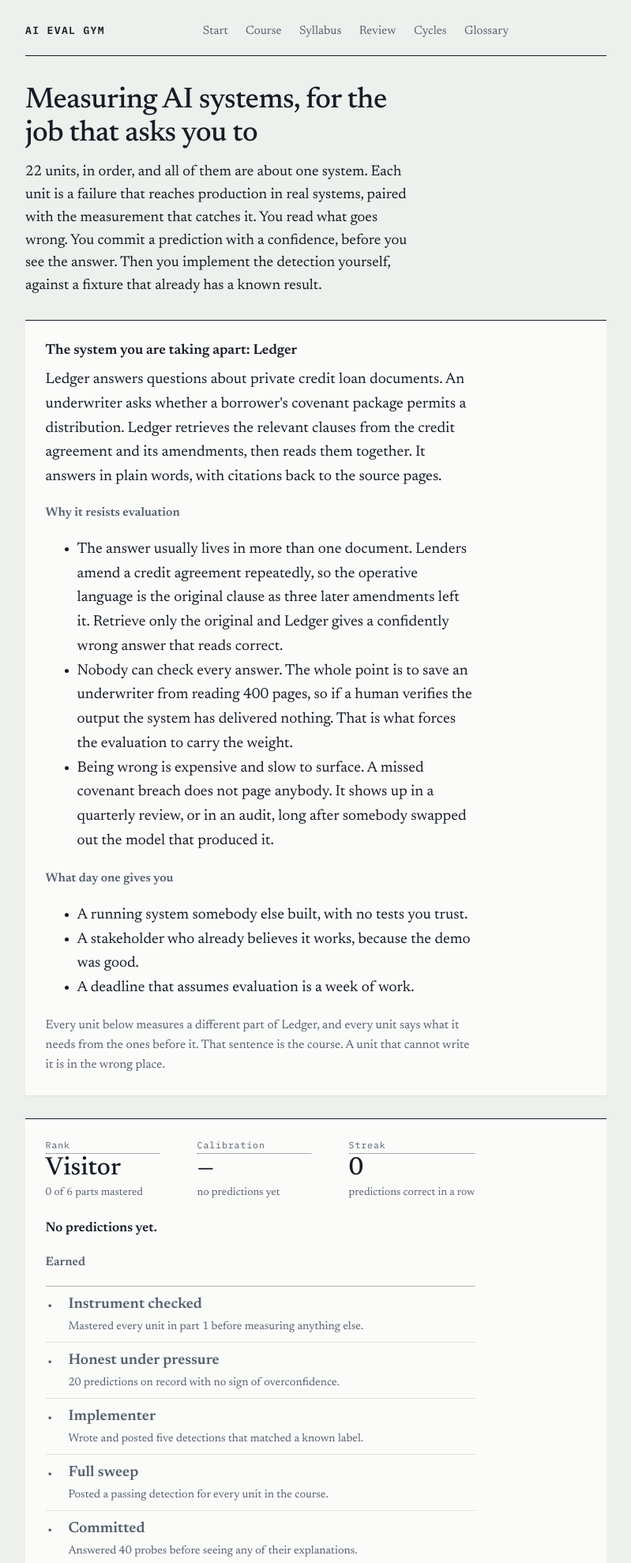
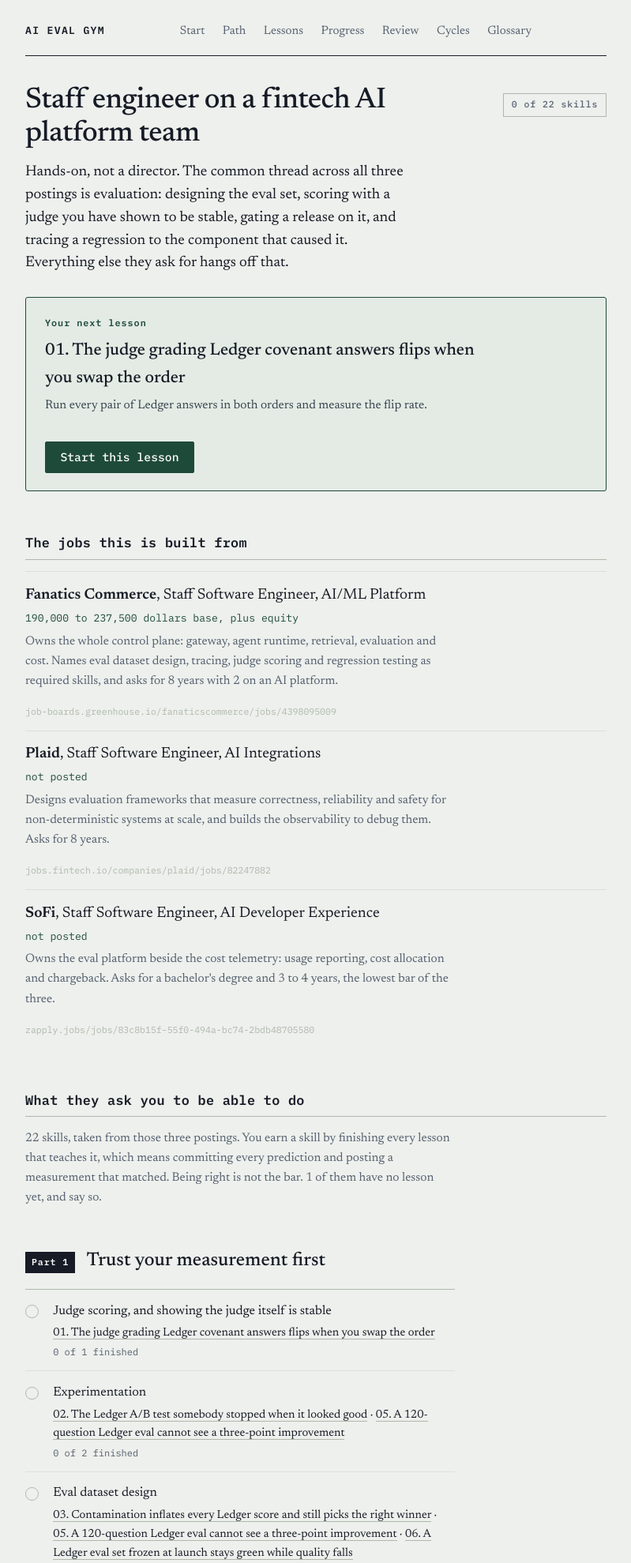
Before and after one commit to lasko44/ai-eval-gym, a FastAPI app: page / in a window 1280 px wide. Shown: the top 1979 px of the page at 79% size, without its empty margins (240-1039 px from the left). Run offline with FastAPI, Linux system fonts and the light colour scheme; some libraries are stand-ins or nearby versions.

Commit message:
feat: the job is the front page, with its skills and your distance from them
The app opened on six parts ordered by system layer. That tells a reader
what to read next and cannot answer the question they opened it with,
which is how far am I from that job.

So the path is the front page. The job first, then the three real
postings it is drawn from with their own bands rather than a blended
average none of them pays, then the 22 skills those postings name, and
under each skill the lessons that teach it with how many are finished.

Three rules this holds, each with a test behind it.

No invented skill. Every name on the path already appears in
parts.py role_asks, taken from a posting, and a test fails if one appears
that no part claims.

No hidden gap. A skill with no lesson yet stays on the page and says so,
because a map that hides what is missing is not a map. One of the 22 is
in that state today.

No orphan lesson. Every unit maps to at least one skill, so a lesson that
teaches something the job never asked for shows up as a test failure
rather than as filler.

The scoreboard keeps its page at /progress. It is a thing you check
rather than the thing you open with.

Co-Authored-By: Claude Opus 5 (1M context) <noreply@anthropic.com>
Claude-Session: https://claude.ai/code/session_019niH8fU885e5tMVHgr4aVJ

```diff
--- a/app/main.py
+++ b/app/main.py
@@ -11,6 +11,7 @@ from fastapi.templating import Jinja2Templates
 from pydantic import BaseModel, field_validator
 
 from app import glossary as vocabulary
+from app import path as career
 from app import progress as progression
 from app import lesson as lessons
 from app import runner as sandbox
@@ -639,6 +640,41 @@ def _part_is_locked(session, unit) -> dict | None:
 
 
 @app.get("/")
+def the_path(request: Request):
+    """The job, the skills it names, and where you are on each.
+
+    This is the front page because it answers the question somebody opens
+    this app with, which is how far am I from that job. The six parts still
+    order the reading; they are no longer the first thing a reader meets.
+    """
+    session = get_session()
+    try:
+        rows = career.progress(session, curriculum, progression)
+        by_part = {part.slug: [] for part, _ in curriculum.COURSE}
+        for row in rows:
+            by_part.setdefault(row["skill"].part, []).append(row)
+        grouped = [
+            {"part": part, "rows": by_part.get(part.slug, [])}
+            for part, _ in curriculum.COURSE
+        ]
+        groups = _course_rows(session)
+        return templates.TemplateResponse(
+            request,
+            "path.html",
+            {
+                "job_title": career.JOB_TITLE,
+                "job_summary": career.JOB_SUMMARY,
+                "postings": career.POSTINGS,
+                "grouped": grouped,
+                "totals": career.summary(rows),
+                "next_unit": _course_state(groups)["next_unit"],
+            },
+        )
+    finally:
+        session.close()
+
+
+@app.get("/progress")
 def course_home(request: Request):
     session = get_session()
     try:
--- a/app/templates/base.html
+++ b/app/templates/base.html
@@ -688,6 +688,49 @@
         .console-bad { color: var(--warn); font-weight: 600; }
         .console pre { margin: 0; max-height: 22rem; overflow: auto; }
 
+
+        /* ---- The career path ---- */
+        .posting { padding: 0.9rem 0; border-top: 1px solid var(--line); }
+        .posting:first-of-type { border-top: 1px solid var(--line-strong); }
+        .posting-head { margin: 0 0 0.15rem; }
+        .posting-band { margin: 0 0 0.4rem; font-family: var(--mono); font-size: 0.82rem; color: var(--accent); }
+        .posting-src { margin: 0.35rem 0 0; font-family: var(--mono); font-size: 0.72rem; color: var(--line-strong); word-break: break-all; }
+
+        .skills { list-style: none; margin: 1rem 0 0; padding: 0; }
+        .skills li {
+            display: grid;
+            grid-template-columns: 1.5rem 1fr;
+            gap: 0 0.7rem;
+            padding: 0.85rem 0;
+            border-top: 1px solid var(--line);
+        }
+        .skills li:first-child { border-top: 1px solid var(--line-strong); }
+        .skill-mark {
+            width: 1.05rem; height: 1.05rem;
+            margin-top: 0.35rem;
+            border: 1px solid var(--line-strong);
+            border-radius: 50%;
+        }
+        .skill-done .skill-mark {
+            background: var(--good);
+            border-color: var(--good);
+            position: relative;
+        }
+        /* A character, not colour alone, so the state survives greyscale. */
+        .skill-done .skill-mark::after {
+            content: "\2713";
+            position: absolute; inset: 0;
+            display: grid; place-items: center;
+            color: var(--surface); font: 600 0.7rem/1 var(--mono);
+        }
+        .skill-none .skill-mark { border-style: dashed; }
+        .skill-name { margin: 0 0 0.2rem; font-size: 1.02rem; max-width: none; }
+        .skill-none .skill-name { color: var(--muted); }
+        .skill-units { margin: 0 0 0.15rem; font-size: 0.92rem; max-width: none; }
+        .skill-units a { color: var(--ink); text-decoration: none; border-bottom: 1px solid var(--line-strong); }
+        .skill-units a:hover { border-bottom-color: var(--ink); }
+        .skill-count { margin: 0; font-family: var(--mono); font-size: 0.75rem; color: var(--muted); }
+
         @media (prefers-reduced-motion: reduce) {
             * { animation: none !important; transition: none !important; }
         }
@@ -713,8 +756,9 @@
             <span class="name"><a href="/">AI EVAL GYM</a></span>
             <nav>
                 <a href="/start">Start</a>
-                <a href="/">Course</a>
-                <a href="/units">Syllabus</a>
+                <a href="/">Path</a>
+                <a href="/units">Lessons</a>
+                <a href="/progress">Progress</a>
                 <a href="/review">Review</a>
                 <a href="/cycles">Cycles</a>
                 <a href="/glossary">Glossary</a>
--- /dev/null
+++ b/app/templates/path.html
@@ -0,0 +1,88 @@
+{% extends "base.html" %}
+{% block title %}The path{% endblock %}
+{% block content %}
+    <div class="strip">
+        <h2>{{ job_title }}</h2>
+        <span class="stage">{{ totals.earned }} of {{ totals.total }} skills</span>
+    </div>
+    <p class="lede">{{ job_summary }}</p>
+
+    <div class="next-card">
+        <h4>{% if next_unit %}Your next lesson{% else %}You have finished every lesson{% endif %}</h4>
+        {% if next_unit %}
+            <p class="next-title">
+                <a href="/units/{{ next_unit.slug }}">
+                    {{ "%02d"|format(next_unit.number) }}. {{ next_unit.title }}
+                </a>
+            </p>
+            <p class="note">{{ next_unit.detection }}</p>
+            <a class="btn" href="/units/{{ next_unit.slug }}">Start this lesson</a>
+        {% else %}
+            <p class="note">
+                The fixtures are done. The next measurement has to come off a
+                system nobody graded for you.
+            </p>
+            <a class="btn" href="/cycles">Start a teardown cycle</a>
+        {% endif %}
+    </div>
+
+    <h3>The jobs this is built from</h3>
+    {% for posting in postings %}
+        <div class="posting">
+            <p class="posting-head">
+                <b>{{ posting.employer }}</b>, {{ posting.title }}
+            </p>
+            <p class="posting-band">{{ posting.band }}</p>
+            <p class="note">{{ posting.asks_for }}</p>
+            <p class="posting-src">{{ posting.source }}</p>
+        </div>
+    {% endfor %}
+
+    <h3>What they ask you to be able to do</h3>
+    <p class="note">
+        {{ totals.total }} skills, taken from those three postings. You earn
+        a skill by finishing every lesson that teaches it, which means
+        committing every prediction and posting a measurement that matched.
+        Being right is not the bar.
+        {% if totals.uncovered %}
+            {{ totals.uncovered }} of them have no lesson yet, and say so.
+        {% endif %}
+    </p>
+
+    {% for group in grouped %}
+        <div class="part">
+            <div class="part-head">
+                <span class="part-no">Part {{ group.part.number }}</span>
+                <h4>{{ group.part.title }}</h4>
+            </div>
+            <ul class="skills">
+                {% for row in group.rows %}
+                    <li class="{% if row.earned %}skill-done{% elif not row.covered %}skill-none{% endif %}">
+                        <span class="skill-mark"></span>
+                        <div class="skill-body">
+                            <p class="skill-name">{{ row.skill.name }}</p>
+                            {% if row.covered %}
+                                <p class="skill-units">
+                                    {% for unit, state in row.units %}
+                                        <a href="/units/{{ unit.slug }}">{{ "%02d"|format(unit.number) }}. {{ unit.title }}</a>{% if not loop.last %} &middot; {% endif %}
+                                    {% endfor %}
+                                </p>
+                                <p class="skill-count">
+                                    {{ row.done }} of {{ row.total }} finished{% if not row.unlocked %}, locked until the part before it is done{% endif %}
+                                </p>
+                            {% else %}
+                                <p class="skill-count">No lesson yet. The postings ask for it and this course does not teach it.</p>
+                            {% endif %}
+                        </div>
+                    </li>
+                {% endfor %}
+            </ul>
+        </div>
+    {% endfor %}
+
+    <div class="onward">
+        <a href="/start">How this works</a>
+        <a href="/units">The lessons in order</a>
+        <a href="/progress">Your scores</a>
+    </div>
+{% endblock %}
--- a/app/tour.py
+++ b/app/tour.py
@@ -94,12 +94,12 @@ STEPS: tuple[Step, ...] = (
     Step(
         slug="subject",
         route="/",
-        title="Everything here takes apart one system",
+        title="This page is the job, and your distance from it",
         body=(
-            "That system is Ledger, and the card below describes it. An "
-            "underwriter asks whether a borrower may take money out, and "
-            "Ledger reads the loan agreement plus every amendment to it and "
-            "answers.",
+            "Three real postings, and the skills they ask for. A skill goes "
+            "green when every lesson that teaches it is finished. Some have "
+            "no lesson yet and say so, because a map that hides its gaps is "
+            "not a map.",
             "A course that used a different example per lesson would teach you "
             "a bag of tricks. One system means each unit measures a different "
             "part of the same thing, in the order you would really have to "
@@ -108,7 +108,7 @@ STEPS: tuple[Step, ...] = (
     ),
     Step(
         slug="scoreboard",
-        route="/",
+        route="/progress",
         title="Two scores, and they never add together",
         body=(
             "Rank counts whole parts finished. Calibration says whether your "
@@ -121,7 +121,7 @@ STEPS: tuple[Step, ...] = (
     ),
     Step(
         slug="confidence",
-        route="/",
+        route="/progress",
         title="The one number to act on",
         body=(
             "Once you have answered a few questions, the readout under the "
```
Also changed, not shown: app/path.py (added, +199 -0 lines), tests/test_course_order.py (+6 -6 lines), tests/test_tour.py (+71 -3 lines).
